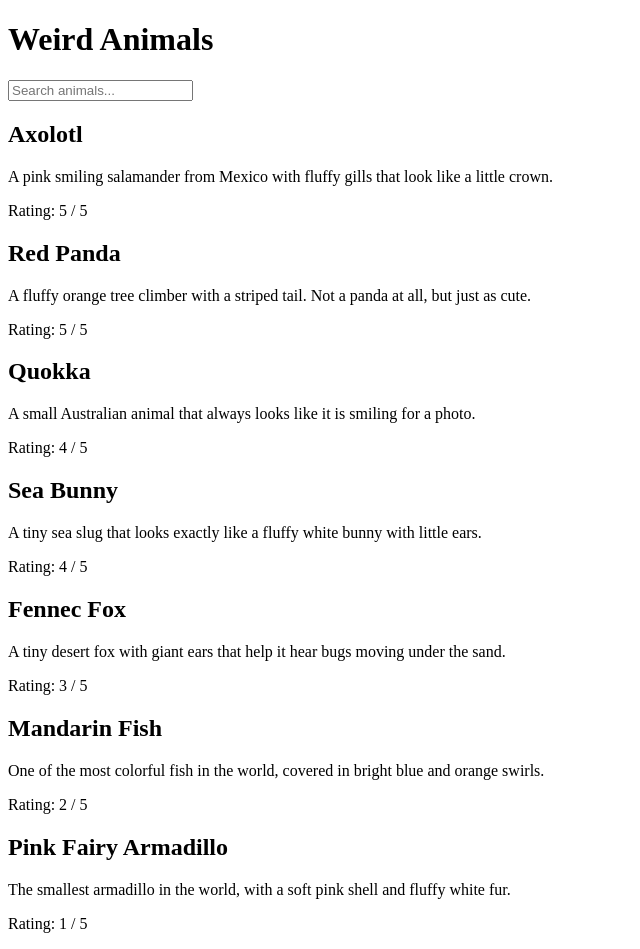
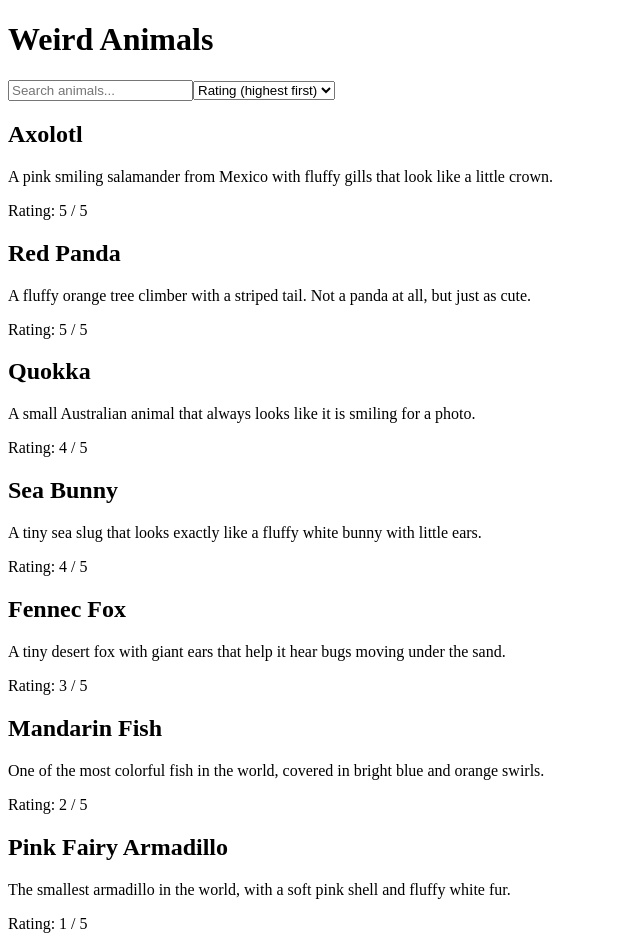
Before and after one commit to jakowczukalicja/react-animal-collection, a React (Vite) app: page / in a window 1280 px wide. Shown: the whole page, without its empty margins (0-640 px from the left). Built offline with nearby package versions, Linux system fonts and the light colour scheme.

Commit message:
Add sort

```diff
--- a/src/App.jsx
+++ b/src/App.jsx
@@ -6,10 +6,21 @@ import AnimalCard from './components/AnimalCard'
 function App() {
   const [animals, setAnimals] = useState(animalsData)
   const [search, setSearch] = useState('')
+  const [sortBy, setSortBy] = useState('rating-high')
 
   const visibleAnimals = animals.filter((animal) =>
     animal.name.toLowerCase().includes(search.toLowerCase())
   )
+
+  const sortedAnimals = [...visibleAnimals].sort((a, b) => {
+    if (sortBy === 'rating-high') {
+      return b.rating - a.rating
+    }
+    if (sortBy === 'rating-low') {
+      return a.rating - b.rating
+    }
+    return a.name.localeCompare(b.name)
+  })
 
   return (
     <div className="app">
@@ -20,8 +31,13 @@ function App() {
         value={search}
         onChange={(event) => setSearch(event.target.value)}
       />
+      <select value={sortBy} onChange={(event) => setSortBy(event.target.value)}>
+        <option value="rating-high">Rating (highest first)</option>
+        <option value="rating-low">Rating (lowest first)</option>
+        <option value="name">Name (A–Z)</option>
+      </select>
       <div className="animal-list">
-        {visibleAnimals.map((animal) => (
+        {sortedAnimals.map((animal) => (
           <AnimalCard key={animal.id} animal={animal} />
         ))}
       </div>
```
